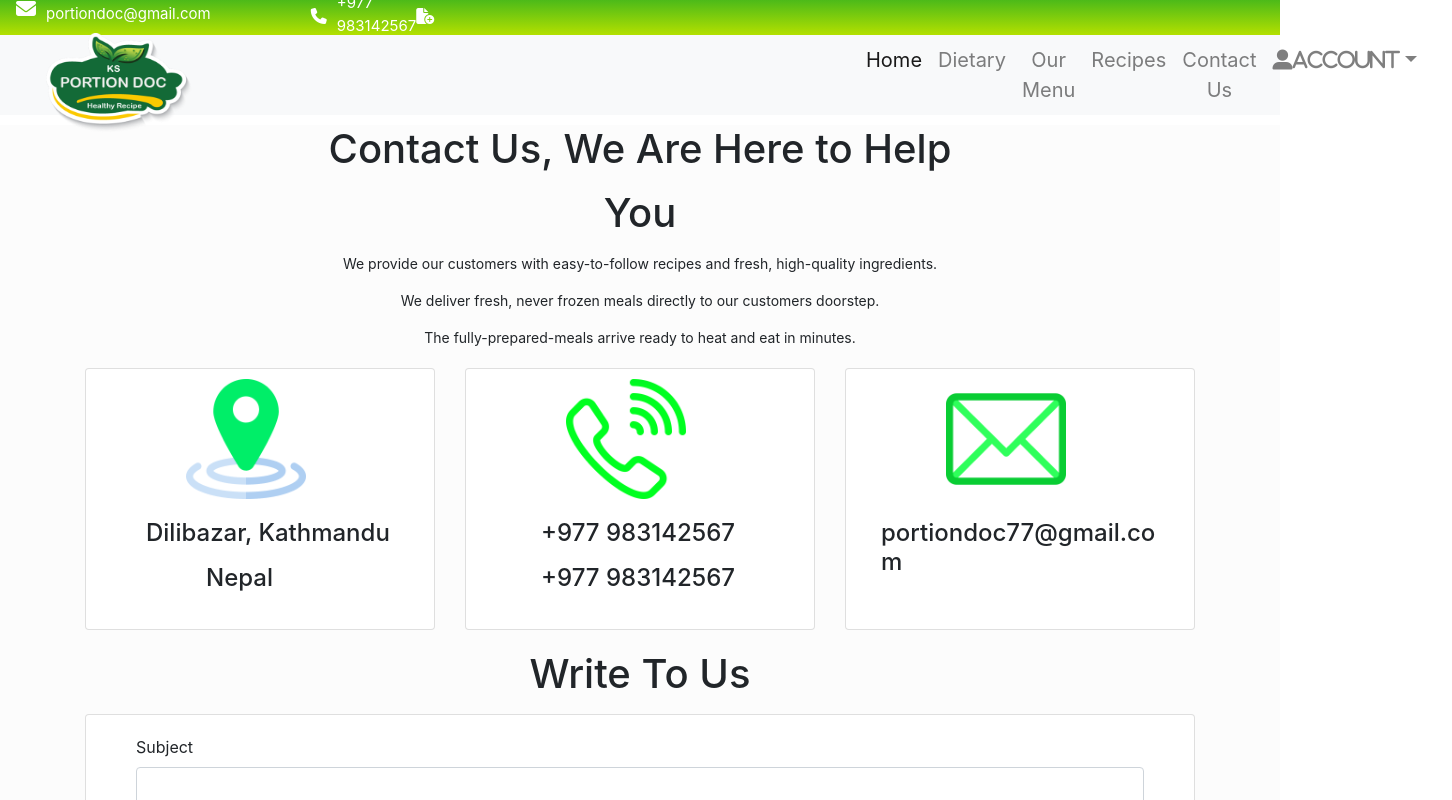
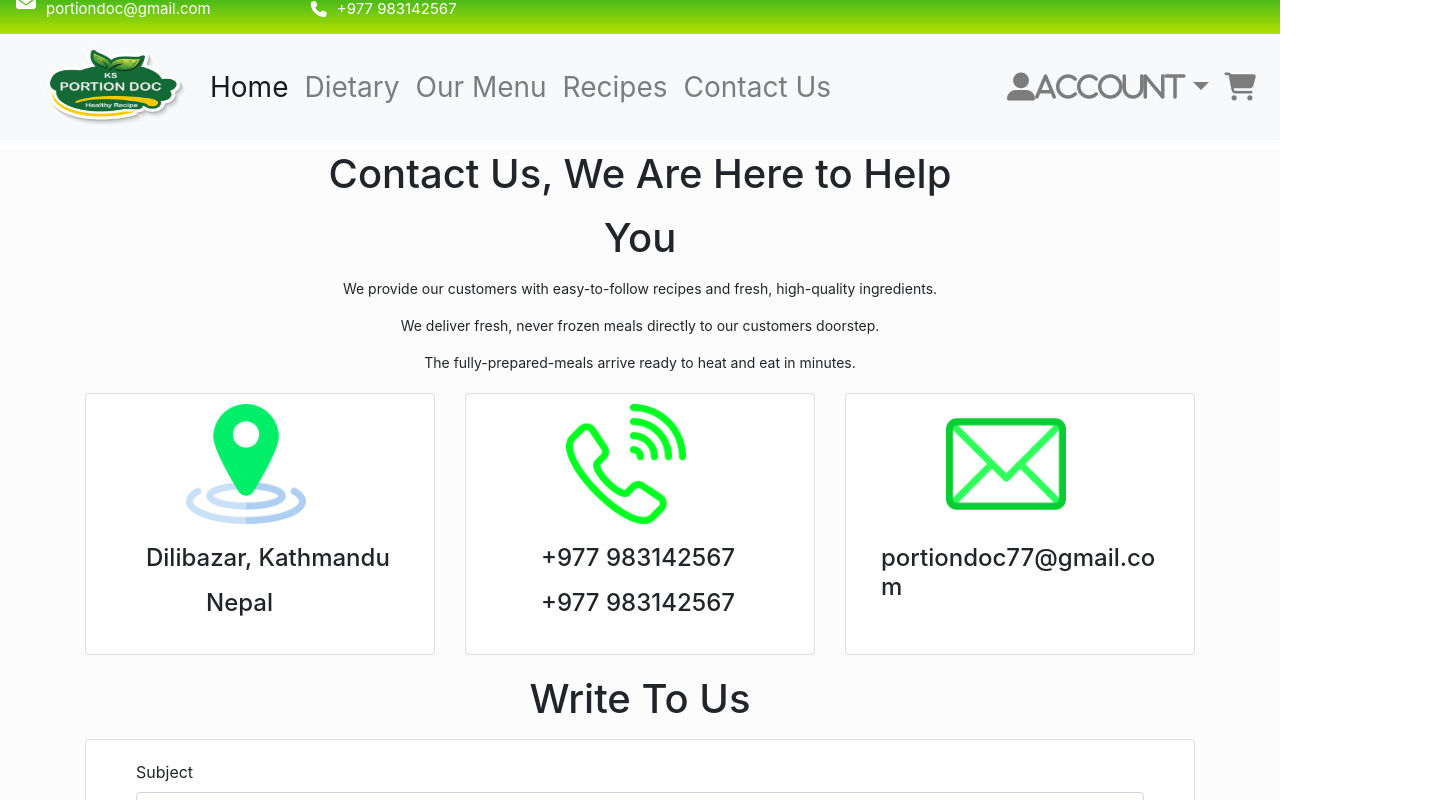
Before and after one commit to susiiiyana905/PortionDoc, a React (Create React App) app: page /review in a window 1280 px wide. Shown: the top 800 px of the page, 1452 px wide, since content can reach past the window. Built offline with nearby package versions, Linux system fonts and the light colour scheme; sample sign-in values are in the browser's storage.

Commit message:
responive home and nav bar

```diff
--- a/src/App.css
+++ b/src/App.css
@@ -81,7 +81,7 @@ height: 80px;
 }
 
 
-.nav-item{
+.topnav{
   text-align: center;
   font-size: 20px;
 }
@@ -167,7 +167,7 @@ height: 80px;
 .card-1{
 
     background-image: linear-gradient(#4CBA19, #B3E000);
-    height: 600px;
+
 
 
 
@@ -234,7 +234,7 @@ height: 80px;
   font-size: 15px;
   color: #ffffff;
   border-radius: 10px;
-  width: fit-content;
+
 
 
 
@@ -245,7 +245,7 @@ height: 80px;
 /* meals CSS */
 .card-3{
   background-image: linear-gradient(#4CBA19, #B3E000);
-  height: 700px;
+
 }
 .m-1{
   font-size: 30px;
@@ -682,14 +682,14 @@ margin-left: 350px;
   font-size: 18px;
 }
 
-#hi
+/* #hi
 {
   margin-left: 700px;
   font-family: 'Times New Roman', Times, serif;
   margin-top:50px;
   margin-bottom: 30px;
   color: green;
-}
+} */
 
 .up
 {
@@ -1263,3 +1263,15 @@ background: #ff944d;
   font-size: 20px;
   margin-top :30px;
 }
+
+.diet{
+  padding: 10px 30px;
+  border-radius: 10px;
+  border: none;
+  background-color: #FF7800;
+  font-family: sans-serif;
+  font-weight: bold;
+  font-size: 15px;
+  color: #ffffff;
+  border-radius: 10px;
+}
--- a/src/Components/User/ourmenu.js
+++ b/src/Components/User/ourmenu.js
@@ -133,10 +133,10 @@ const Meals = () => {
                     style={{ height: "200px", width: "100%" }}
                   ></img>
                  <div class="card-body">
-                      <p class="card-title" style={{fontSize:"14px"}}>{singleData.mealName}</p> <hr />
+                      <p class="card-title" style={{fontSize:"14px", color:"black"}}>{singleData.mealName}</p> <hr />
                       <p
                         class="card-text"
-                        style={{ fontWeight: "bold", fontSize: "12px" }}
+                        style={{ fontWeight: "bold", fontSize: "12px", color:"black" }}
                       >
                         <label class="text mr-5">
                           Price: {singleData.mealPrice}
--- a/src/Components/header.js
+++ b/src/Components/header.js
@@ -16,89 +16,81 @@ class Header extends Component {
         <>
           <nav
             className="navbar navbar-expand-lg mainNav"
-            style={{ height: "35px" }}
+            style={{ height: "34px",  }}
           >
             <i
               class="fas fa-solid fa-envelope fa-lg"
-              style={{ height: "40px", color: "white", marginTop: "20px" }}
+              style={{ height: "40px", color: "white", marginTop: "8px" }}
             ></i>
             <p
               className="i-1"
-              style={{ marginLeft: "10px", marginTop: "10px" }}
+              style={{ marginLeft: "10px" }}
             >
               portiondoc@gmail.com
             </p>
             <i
               class="fas fa-solid fa-phone"
-              style={{
-                height: "40px",
-                marginLeft: "100px",
-                color: "white",
-                marginTop: "20px",
+              style={{ height: "40px", marginTop: "8px",marginLeft: "100px",
+              color: "white"
             }}
             ></i>
             <p
               className="i-1"
-              style={{ marginLeft: "10px", marginTop: "10px" }}
+              style={{ marginLeft: "10px" }}
             >
               +977 983142567
             </p>
-            <i
-              class="fas fa-light fa-file-circle-plus"
-              style={{ height: "40px", color: "white", marginTop: "20px" }}
-            ></i>
-            <i
-              class="fas fa-light fa-cart-arrow-down"
-              style={{
-                height: "40px",
-                marginLeft: "1000px",
-                color: "white",
-                marginTop: "20px",
-              }}
-            ></i>
           </nav>
-          <nav className="navbar navbar-expand-lg navbar-light bg-light logoNav">
+
+          <nav class="navbar navbar-expand-lg navbar-light bg-light">
           <Link className="navbar-brand" to="/">
                       <img
                         src="images/logo.png"
                         className="card-img-top"
                         alt="..."
                         style={{
-                  height: "100px",
-                  width: "146px",
+                          height: "80px",
+                          width: "140px",
                           marginLeft: "30px",
-                  marginTop: "15px",
+                          marginTop: "0px",
                         }}
                       ></img>
                     </Link>
-            <div
-              class="collapse navbar-collapse"
-              style={{ marginLeft: "650px" }}
-              id="navbarSupportedContent"
-            >
-              <ul className="navbar-nav nav-item">
-                <li className="nav-item active">
+  <button class="navbar-toggler" type="button" data-toggle="collapse" data-target="#navbarSupportedContent" aria-controls="navbarSupportedContent" aria-expanded="false" aria-label="Toggle navigation">
+    <span class="navbar-toggler-icon"></span>
+  </button>
+
+  <div class="collapse navbar-collapse" id="navbarSupportedContent">
+    <ul class="navbar-nav mr-auto" style={{fontSize:"28px"}}>
+    <li class="nav-item active">
       <Link className="nav-link" to="/">
              Home <span className="sr-only">(current)</span>
               </Link>
         </li>
-                <li className="nav-item">
+        <li class="nav-item">
          <Link className="nav-link" to="/requestDiet">
                 Dietary
                     </Link>
               </li>
-                <li className="nav-item">
+              <li class="nav-item">
                 <Link className="nav-link" to="/ourmenu">
                     Our Menu
                   </Link>
                 </li>
+                <li class="nav-item">
+                <Link className="nav-link" to="/addRecipe">
+                  Recipes
+                </Link>
+                </li>
                 <li className="nav-item">
-                  <Link className="nav-link" to="/addRecipe">Recipes</Link>
+                  <Link className="nav-link" to="/review">
+                    Contact Us
+                    </Link>
                 </li>
 
-                <li className="nav-item">
-                  <Link className="nav-link" to="/review">Contact Us</Link>
-                </li>
+    </ul>
+    <div class="form-inline my-2 my-lg-0" >
+    <ul class="navbar-nav mr-auto" style={{fontSize:"28px"}}>
     <li className="nav-item dropdown">
                   <li
                     className="nav-link dropdown-toggle"
@@ -126,19 +118,17 @@ class Header extends Component {
                     </li>
                   </ul>
                   </li>
-                <ul className="dropdown-menu" aria-labelledby="navbarDropdown">
-                  <li>
-                    <li className="dropdown-item" to="/profile">
-                      Profile
-                    </li>
-                  </li>
-                  <li>
-                    <button className="dropdown-item" onClick={logout} to="#">
-                      Logout
-                    </button>
+                  <li className="nav-item">
+                          <Link
+                            className="nav-link navbar-link-2 waves-effect"
+                            to="/cart"
+                          >
+                            {/* <span className="badge badge-pill red">3</span> */}
+                            <i className="fas fa-shopping-cart pl-0"></i>
+                          </Link>
                         </li>
                   </ul>
-              </ul>
+    </div>
   </div>
 </nav>
         </>
@@ -148,81 +138,87 @@ class Header extends Component {
         <>
            <nav
             className="navbar navbar-expand-lg mainNav"
-            style={{ height: "35px" }}
+            style={{ height: "34px",  }}
           >
             <i
               class="fas fa-solid fa-envelope fa-lg"
-              style={{ height: "40px", color: "white", marginTop: "20px" }}
+              style={{ height: "40px", color: "white", marginTop: "8px" }}
             ></i>
             <p
               className="i-1"
-              style={{ marginLeft: "10px", marginTop: "10px" }}
+              style={{ marginLeft: "10px" }}
             >
               portiondoc@gmail.com
             </p>
             <i
               class="fas fa-solid fa-phone"
-              style={{
-                height: "40px",
-                marginLeft: "100px",
-                color: "white",
-                marginTop: "20px",
+              style={{ height: "40px", marginTop: "8px",marginLeft: "100px",
+              color: "white"
             }}
             ></i>
             <p
               className="i-1"
-              style={{ marginLeft: "10px", marginTop: "10px" }}
+              style={{ marginLeft: "10px" }}
             >
               +977 983142567
             </p>
           </nav>
 
-          <nav className="navbar navbar-expand-lg navbar-light bg-light logoNav">
+          <nav class="navbar navbar-expand-lg navbar-light bg-light">
           <Link className="navbar-brand" to="/">
                       <img
                         src="images/logo.png"
                         className="card-img-top"
                         alt="..."
-                style={{ height: "80px", width: "160px", marginLeft: "30px" }}
+                        style={{
+                          height: "80px",
+                          width: "140px",
+                          marginLeft: "30px",
+                          marginTop: "0px",
+                        }}
                       ></img>
                     </Link>
-            <div
-              class="collapse navbar-collapse"
-              style={{ marginLeft: "650px" }}
-              id="navbarSupportedContent"
-            >
-              <ul className="navbar-nav nav-item">
-                <li className="nav-item active">
+  <button class="navbar-toggler" type="button" data-toggle="collapse" data-target="#navbarSupportedContent" aria-controls="navbarSupportedContent" aria-expanded="false" aria-label="Toggle navigation">
+    <span class="navbar-toggler-icon"></span>
+  </button>
+
+  <div class="collapse navbar-collapse" id="navbarSupportedContent">
+    <ul class="navbar-nav mr-auto" style={{fontSize:"28px"}}>
+    <li class="nav-item active">
       <Link className="nav-link" to="/">
-                    HOME <span className="sr-only">(current)</span>
+             Home <span className="sr-only">(current)</span>
+              </Link>
+        </li>
+        <li class="nav-item">
+         <Link className="nav-link" to="/requestDiet">
+                Dietary
+                    </Link>
+              </li>
+              <li class="nav-item">
+                <Link className="nav-link" to="/ourmenu">
+                    Our Menu
+                  </Link>
+                </li>
+                <li class="nav-item">
+                <Link className="nav-link" to="/addRecipe">
+                  Recipes
                 </Link>
                 </li>
                 <li className="nav-item">
-                  <Link className="nav-link" to="/requestDiet">
-                    DIETARY
+                  <Link className="nav-link" to="/review">
+                    Contact Us
                     </Link>
                 </li>
-                <li className="nav-item">
-                  <Link className="nav-link" to="/ourmenu">
-                    OUR MENU
-                  </Link>
-                </li>
-                <li className="nav-item">
-                  <Link className="nav-link" to="">PACKAGES</Link>
-                </li>
-                <li className="nav-item">
-                  <Link className="nav-link" to="/review">CONTACT US</Link>
-                </li>
-                <button className="btn-sign" style={{ marginLeft: "10px" }}>
-                  <Link
+    </ul>
+    <div class="form-inline my-2 my-lg-0" >
+    <button class="btn btn-outline-success" type="submit" style={{fontSize:"28px"}}> <Link
                     className="link"
                     to="/login"
-                    style={{ color: "white", textDecoration: "none" }}
+                    style={{ color: "black" }}
                   >
                     Login
-                  </Link>
-                </button>
-              </ul>
+                  </Link></button>
+    </div>
   </div>
 </nav>
         </>
```
Also changed, not shown: src/Components/User/home.js (+28 -41 lines), src/Components/User/requestDiet.js (+55 -17 lines). Lines whose indentation alone changed are shown as unchanged.
